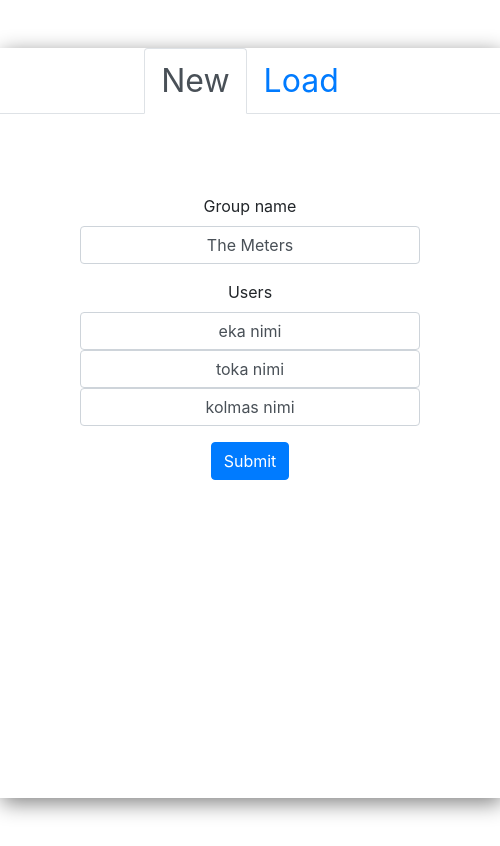
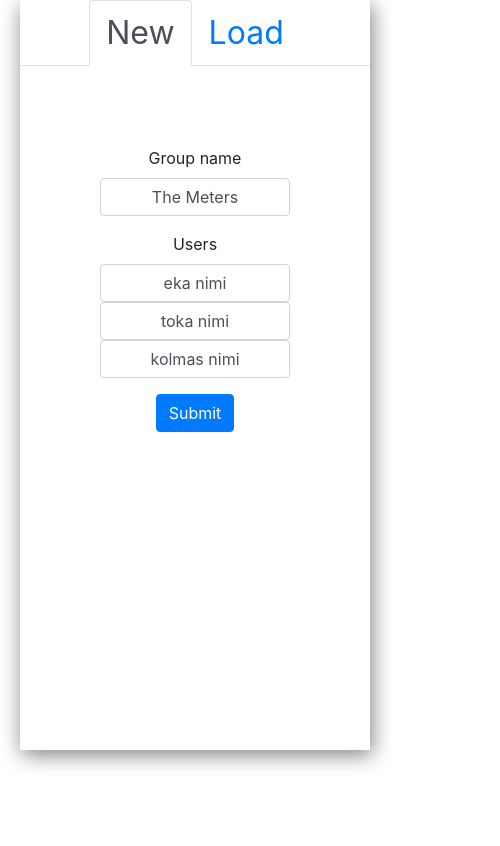
Before and after one commit to metepg/bill-management, a React (Create React App) app: page / in a window 390 px wide. Shown: the whole page, 500 px wide, since content can reach past the window. Built offline with nearby package versions, Linux system fonts and the light colour scheme.

Commit message:
Added little responsiveness

```diff
--- a/src/App.css
+++ b/src/App.css
@@ -10,3 +10,25 @@
   justify-content: center;
   font-size: 2rem;
 }
+
+@media only screen and (max-width: 600px) {
+  .app-container {
+    width: 500px;
+    height: 750px;
+    margin: 0 auto;
+  }
+}
+
+@media only screen and (max-width: 500px) {
+  .app-container {
+    width: 400px;
+    height: 750px;
+  }
+}
+
+@media only screen and (max-width: 400px) {
+  .app-container {
+    width: 350px;
+    height: 750px;
+  }
+}
--- a/src/Components/Bills/AddBill/AddBill.js
+++ b/src/Components/Bills/AddBill/AddBill.js
@@ -21,6 +21,7 @@ function AddBill() {
     // Set input field value with 2 decimals
     // Save user input to correct username
     const input = Number(e.value).toFixed(2);
+    e.value = input;
     usersPaid = {
       ...usersPaid,
       [e.name]: Number(input),
```
